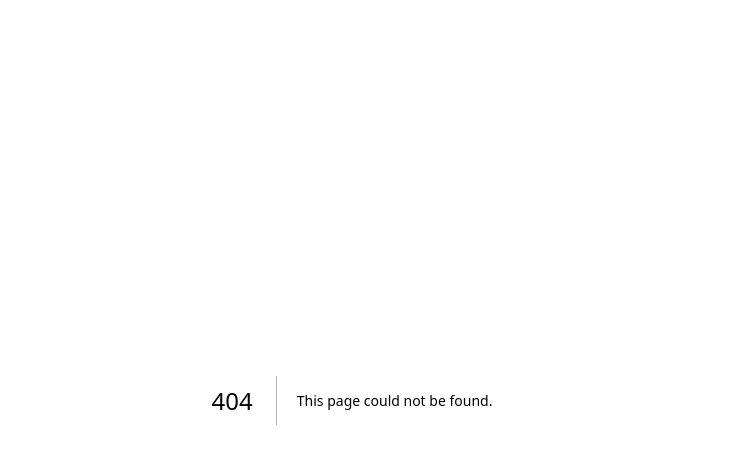
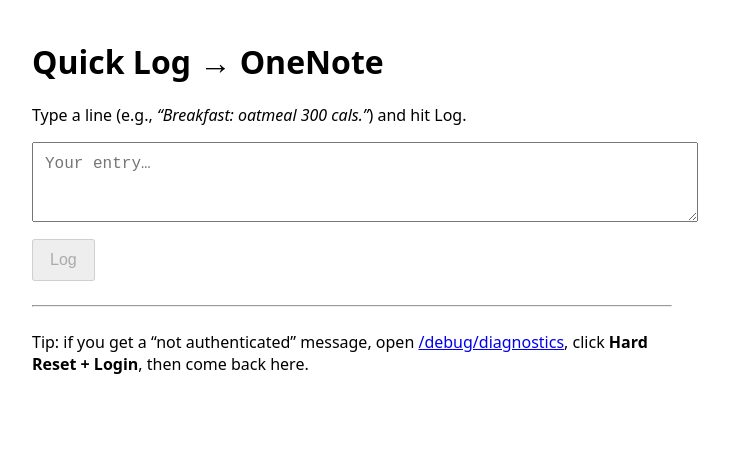
Before and after one commit to tchaudhry907/alice-onenote-router, a Next.js app: page /quick-log in a window 1280 px wide. Before the commit this address had no page. Shown: the top 464 px of the page, without its empty margins (288-1017 px from the left). Built offline with nearby package versions, Linux system fonts and the light colour scheme.

Commit message:
Add QuickLog component for OneNote logging

```diff
--- /dev/null
+++ b/pages/quick-log.js
@@ -0,0 +1,71 @@
+// pages/quick-log.js
+import { useState } from "react";
+
+export default function QuickLog() {
+  const [text, setText] = useState("");
+  const [busy, setBusy] = useState(false);
+  const [msg, setMsg] = useState("");
+
+  async function submit(e) {
+    e.preventDefault();
+    setBusy(true);
+    setMsg("");
+    try {
+      const r = await fetch("/api/onenote/quick-log", {
+        method: "POST",
+        headers: { "Content-Type": "application/json" },
+        body: JSON.stringify({ text }),
+      });
+      const j = await r.json();
+      if (!r.ok || !j?.ok) {
+        setMsg(`❌ ${j?.error || "Failed"} ${j?.detail ? JSON.stringify(j.detail) : ""}`);
+      } else {
+        setMsg(`✅ Logged to "${j.title}".`);
+        setText("");
+      }
+    } catch (e) {
+      setMsg(`❌ ${String(e)}`);
+    } finally {
+      setBusy(false);
+    }
+  }
+
+  return (
+    <div style={{ maxWidth: 640, margin: "40px auto", fontFamily: "system-ui, sans-serif" }}>
+      <h1>Quick Log → OneNote</h1>
+      <p>Type a line (e.g., <em>“Breakfast: oatmeal 300 cals.”</em>) and hit Log.</p>
+
+      <form onSubmit={submit}>
+        <textarea
+          rows={3}
+          style={{ width: "100%", padding: 12, fontSize: 16 }}
+          value={text}
+          onChange={(e) => setText(e.target.value)}
+          placeholder="Your entry…"
+        />
+        <div style={{ marginTop: 12 }}>
+          <button
+            type="submit"
+            disabled={busy || !text.trim()}
+            style={{
+              padding: "10px 16px",
+              fontSize: 16,
+              cursor: busy ? "not-allowed" : "pointer",
+            }}
+          >
+            {busy ? "Logging…" : "Log"}
+          </button>
+        </div>
+      </form>
+
+      {msg && <pre style={{ marginTop: 16, whiteSpace: "pre-wrap" }}>{msg}</pre>}
+
+      <hr style={{ margin: "24px 0" }} />
+      <p>
+        Tip: if you get a “not authenticated” message, open{" "}
+        <a href="/debug/diagnostics">/debug/diagnostics</a>, click{" "}
+        <strong>Hard Reset + Login</strong>, then come back here.
+      </p>
+    </div>
+  );
+}
```
